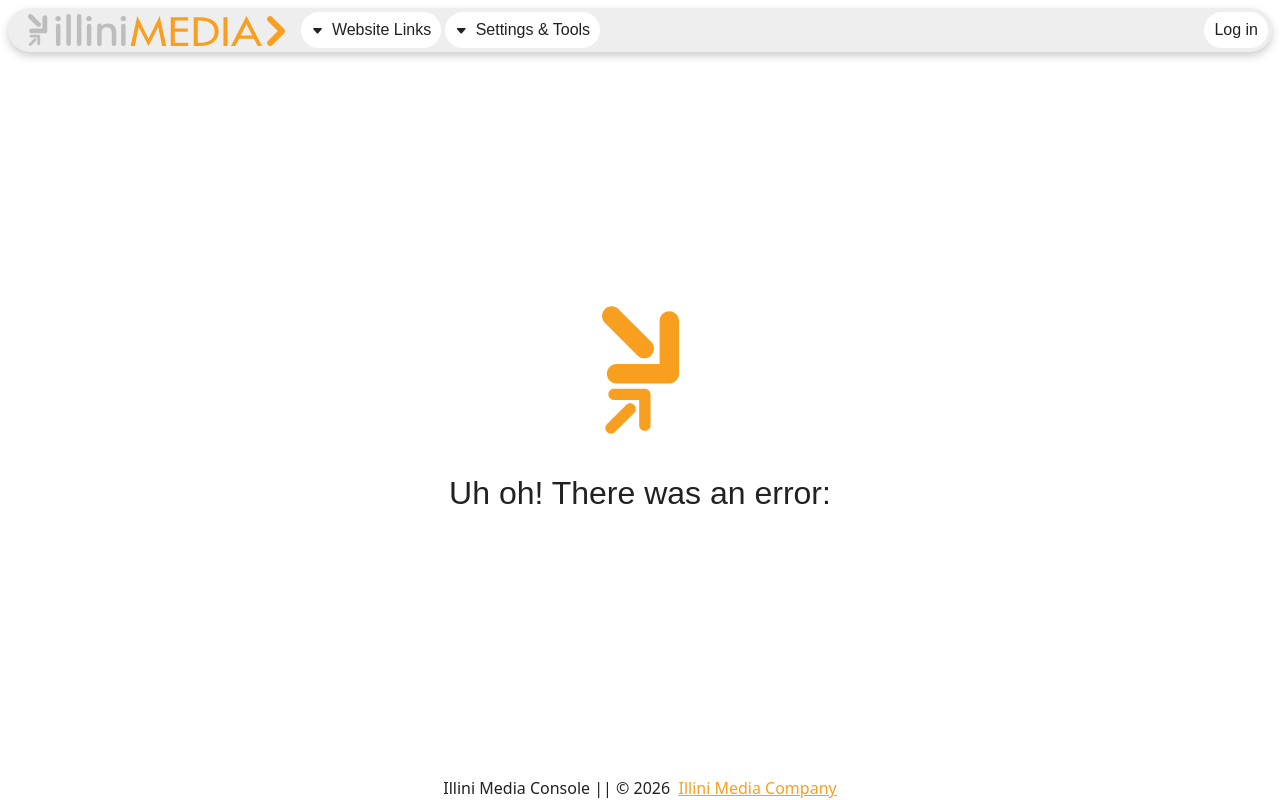
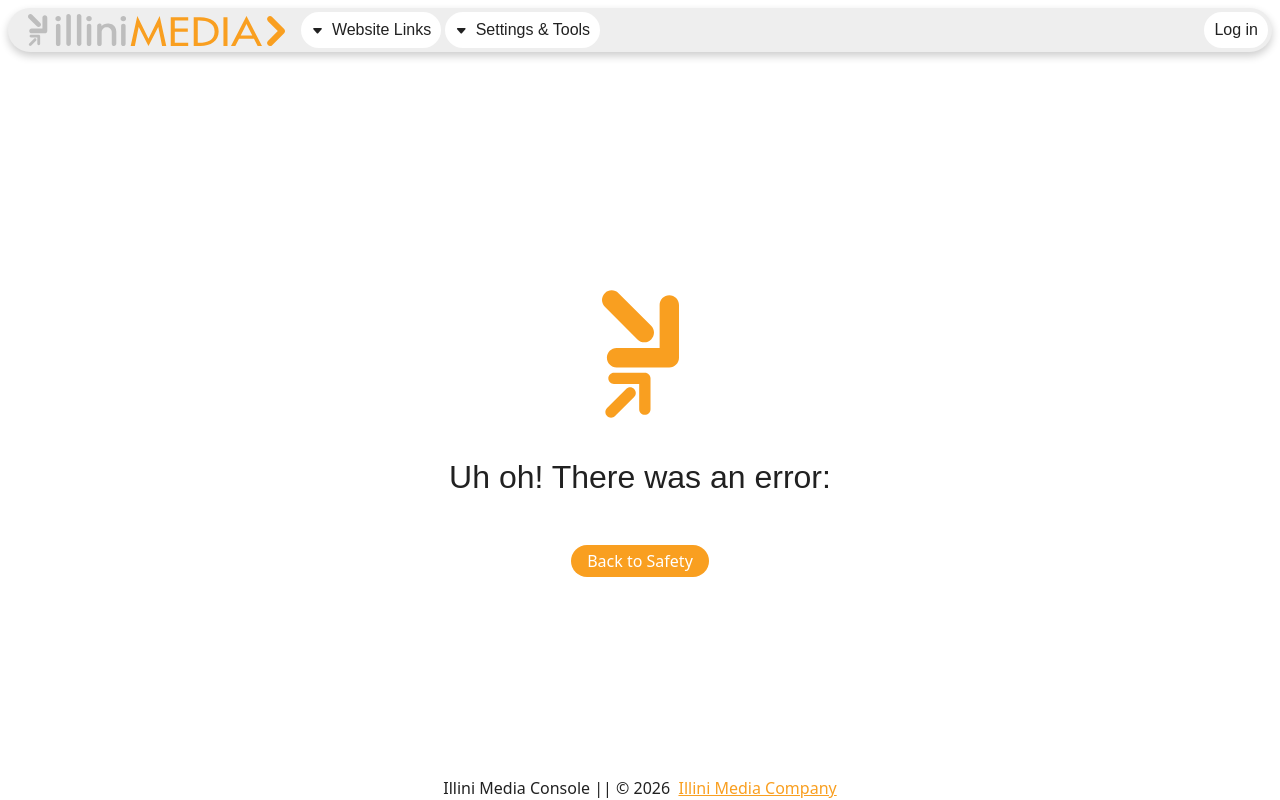
Before and after one commit to Illini-Media-Company/central-backend, a Python web app: template templates/error.html in a window 1280 px wide. Run offline with Jinja, Linux system fonts and the light colour scheme; the template is opened without the code that fills it, so the values that code supplies are empty; some web fonts are replaced.

Commit message:
Error page update

```diff
--- a/templates/error.html
+++ b/templates/error.html
@@ -59,6 +59,11 @@
         <h2 id="main-error-header">Uh oh! There was an error:</h2>
         <br>
         <p id="main-error-body">{{ error }}</p>
+        <a href="javascript:window.history.back()">
+            <button class="button-primary" onclick="href">
+                Back to Safety
+            </button>
+        </a>
     </div>
 </div>
 {% endblock %}
```
